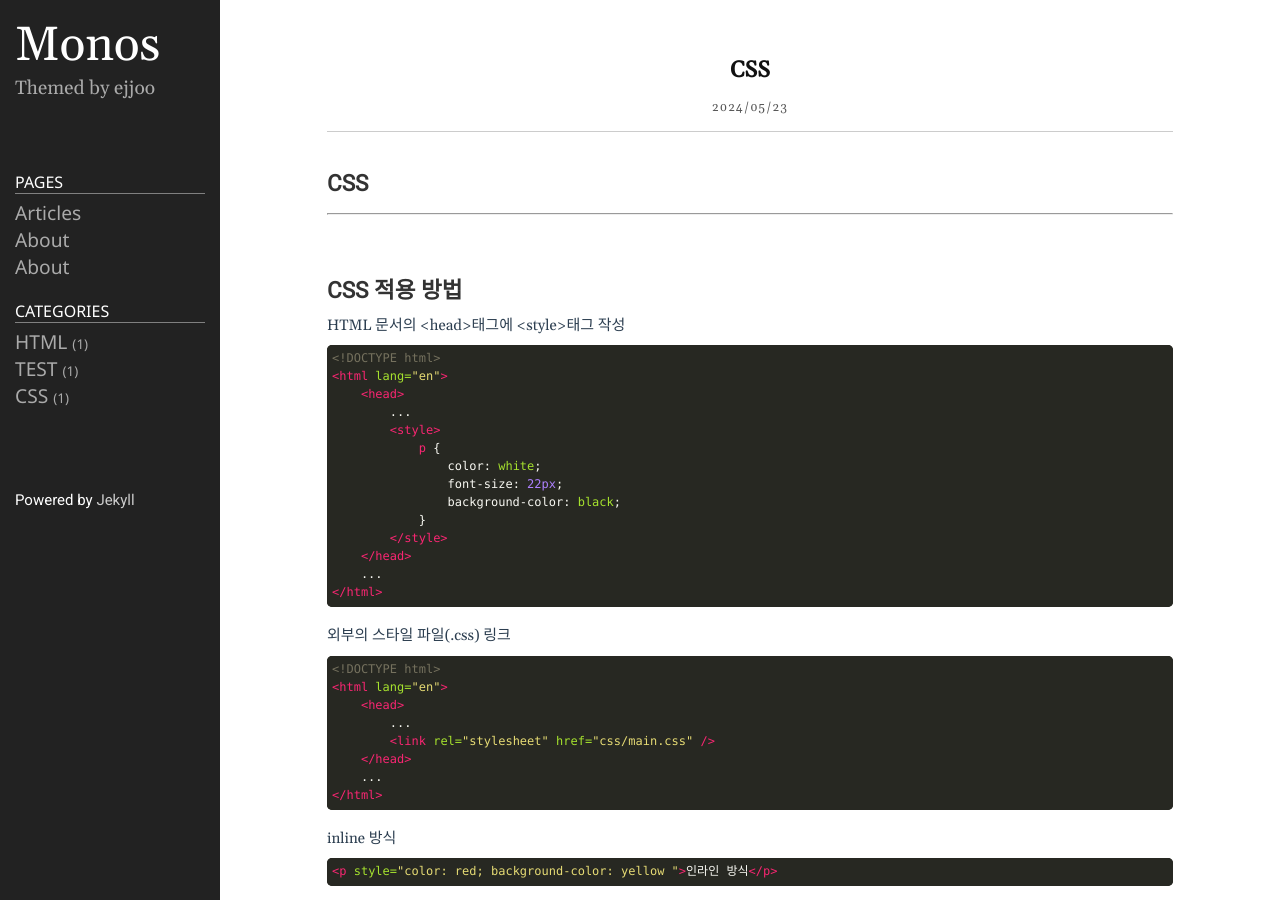
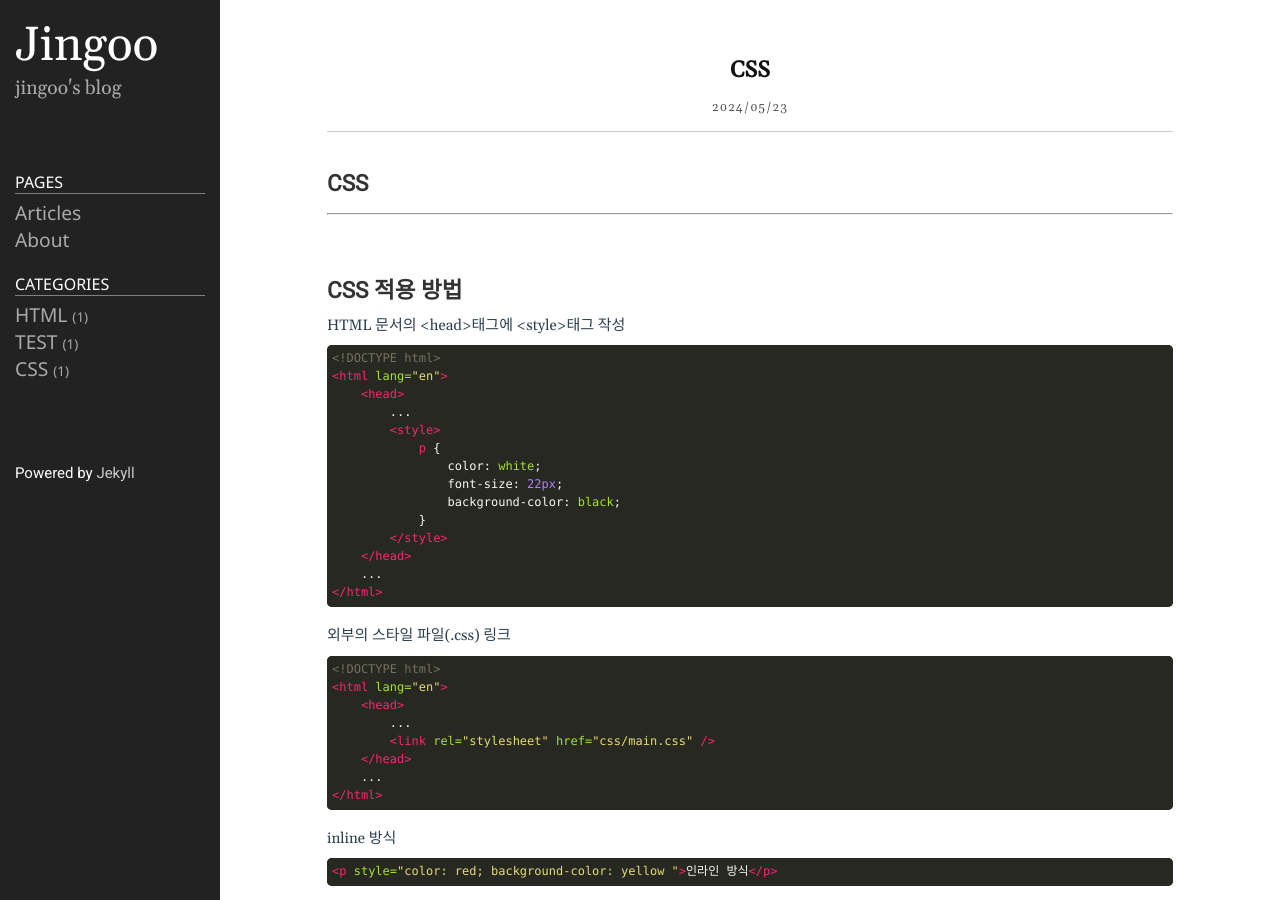
Before and after one commit to jingoo5520/jingoo5520.github.io, a Jekyll site: the page built from _posts/2024-05-24-css.markdown, in a window 1280 px wide and 900 px high. Built offline with Jekyll 4.4.1, drawn with Linux system fonts in a browser that asks for light colours; some web fonts are replaced.

Commit message:
change PAGES tab

```diff
--- a/_config.yml
+++ b/_config.yml
@@ -18,13 +18,13 @@
 # You can create any custom variable you would like, and they will be accessible
 # in the templates via {{ site.myvariable }}.
 
-title: Monos
-email: ejjoo7994@gmail.com
+title: Jingoo
+email: jingoo5520@gmail.com
 description: >- # this means to ignore newlines until "baseurl:"
-    Themed by ejjoo
+    jingoo's blog
 # baseurl: "/" # the subpath of your site, e.g. /blog
 # url: "http://ejjoo.github.io" # the base hostname & protocol for your site, e.g. http://example.com
-github_username: ejjoo
+github_username: jingoo
 highlighter: rouge
 svg:
     optimize: true
--- a/_posts/2024-05-16-html.markdown
+++ b/_posts/2024-05-16-html.markdown
@@ -767,6 +767,7 @@ SEO\* 성능 향상
 <br>
 
 <img src="/public/img/semantic-tags.png" width="600px" />
+
 [https://www.semrush.com](https://www.semrush.com)
 
 <br><br>
--- a/_posts/2024-05-24-css.markdown
+++ b/_posts/2024-05-24-css.markdown
@@ -1155,7 +1155,9 @@ h4[title] {
 
 ### 박스의 구성요소와 속성
 
-<img src="/public/img/box-model.png">
+<img src="/public/img/americano.png" alt="아메리카노 이미지" /><br>
+<img src="/public/img/box-model.png" alt="박스모델 이미지" /><br>
+<img src="/public/img/box-model.png" alt="박스모델 이미지"><br>
 
 `컨텐츠(Content)` 실제로 텍스트나 이미지가 들어가는 영역<br>
 **width**<br>
--- a/about.markdown
+++ b/about.markdown
@@ -1,6 +1,6 @@
 ---
 layout: page
-title: About
+title: about
 permalink: /about/
 ---
 
@@ -14,5 +14,4 @@ You can find the source code for Jekyll at GitHub:
 [jekyll][jekyll-organization] /
 [jekyll](https://github.com/jekyll/jekyll)
 
-
 [jekyll-organization]: https://github.com/jekyll
```
Also changed, not shown: Gemfile.lock, README.md, category.md (line endings or trailing spaces), public/css/syntax/.README.md (renamed from public/css/syntax/README.md).
